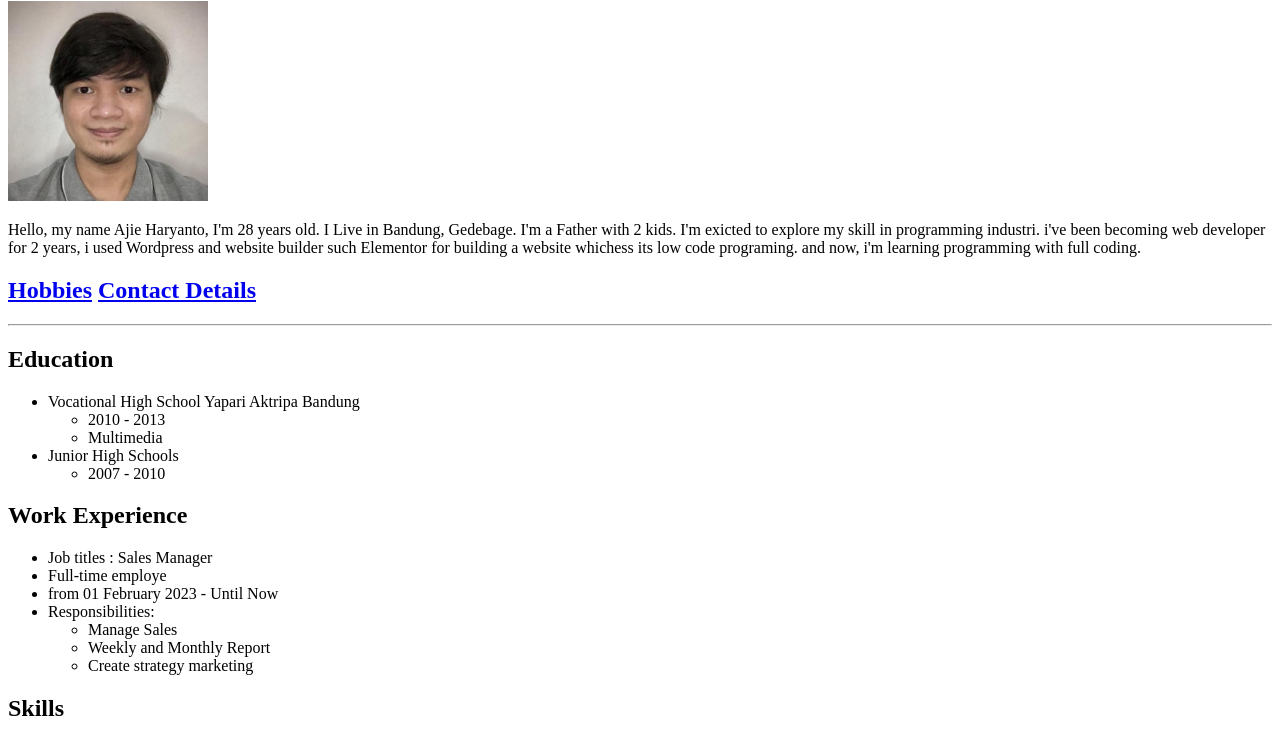
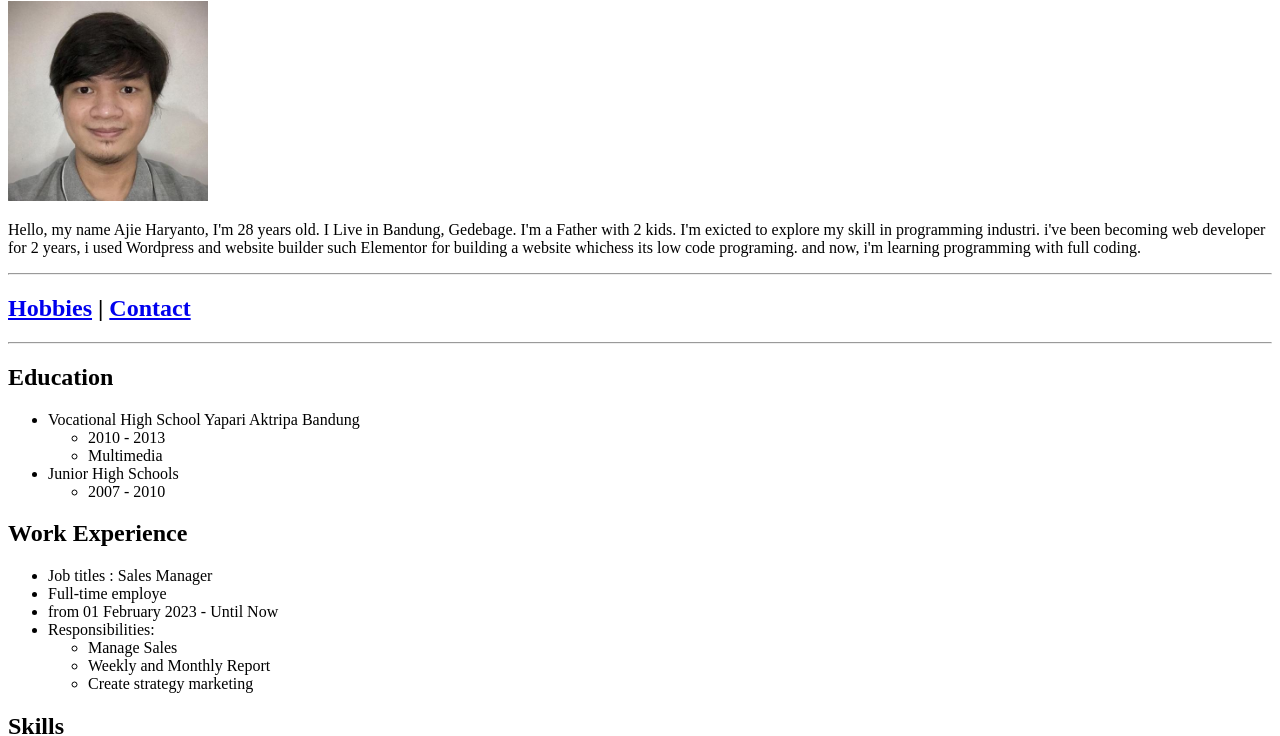
Before and after one commit to ajieharyanto/capstone-project, a plain HTML site: page index.html in a window 1280 px wide. Shown: the part 79-815 px from the top of the page. Drawn offline with Linux system fonts and the light colour scheme.

Commit message:
Update index.html
Revision label link contact.html "Contact Detail" to "Contact"

```diff
--- a/index.html
+++ b/index.html
@@ -9,10 +9,11 @@
     <h1>Ajie Haryanto Resume</h1>
     <img src="./assets/images/ajie.jpeg" alt="Ajie Haryanto" width="200px">
     <p>Hello, my name Ajie Haryanto, I'm 28 years old. I Live in Bandung, Gedebage. I'm a Father with 2 kids. I'm exicted to explore my skill in programming industri. i've been becoming web developer for 2 years, i used Wordpress and website builder such Elementor for building a website whichess its low code programing. and now, i'm learning programming with full coding.</p>
+    <hr>
     <div>
         <h2>
-        <a href="./public/hobbies.html">Hobbies</a>
-        <a href="./public/contact.html">Contact Details</a>
+        <a href="./public/hobbies.html">Hobbies</a> |
+        <a href="./public/contact.html">Contact</a>
         </h2>
     </div>
     <hr>
```
